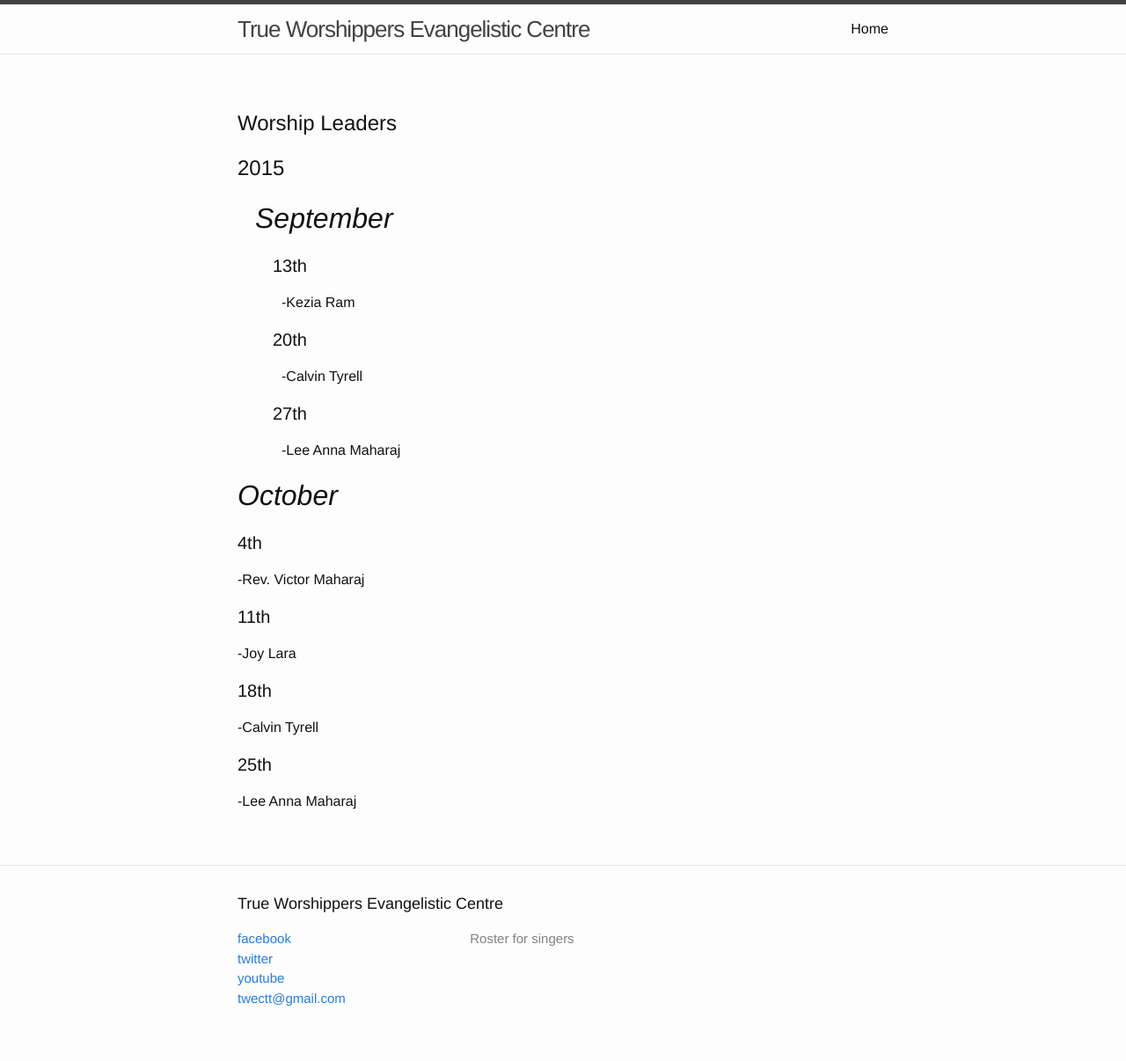
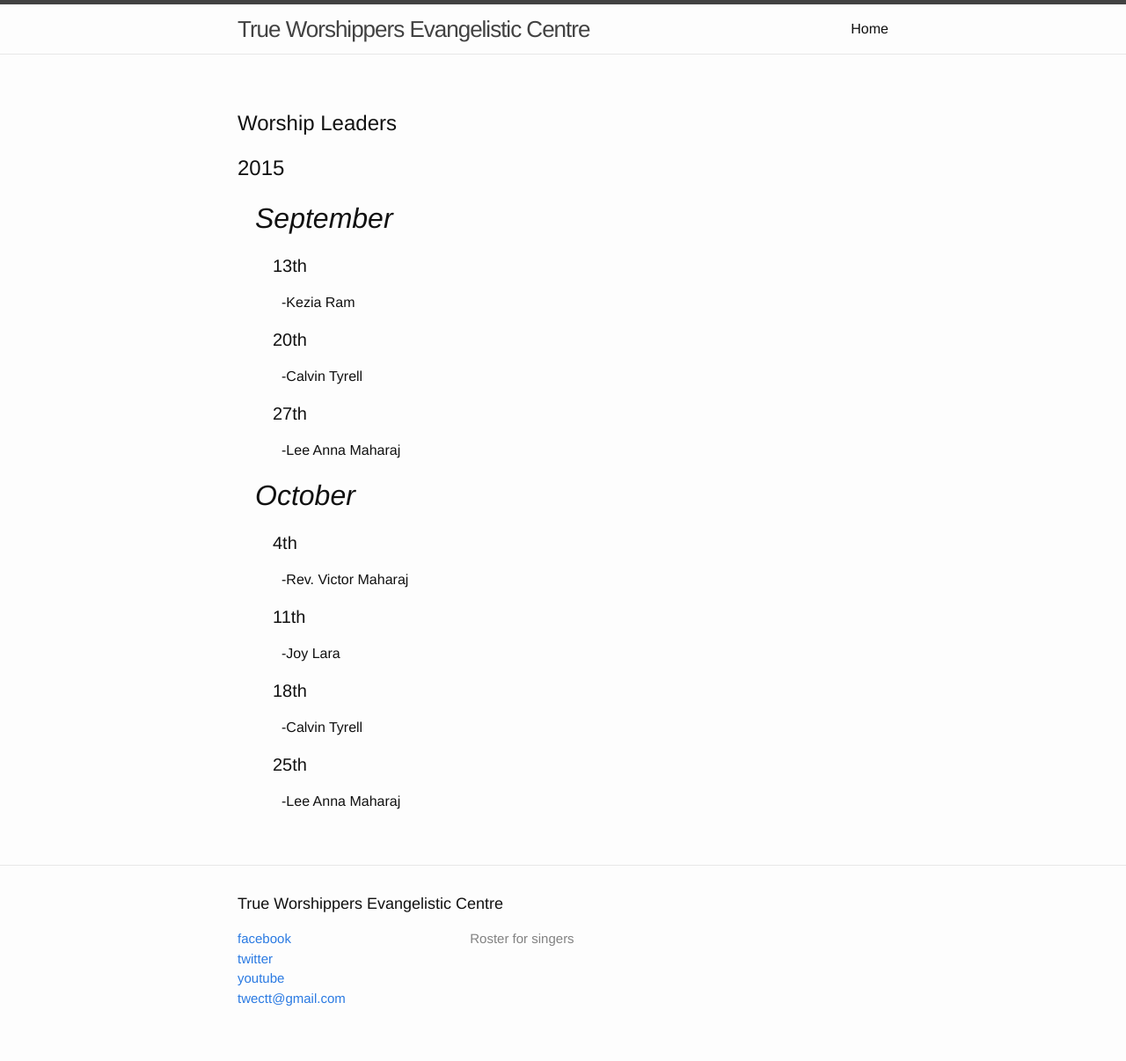
Before and after one commit to josiahmaharaj/roster_trueworshippersorg, a Jekyll site: the page built from worshipleading.html, in a window 1280 px wide. Shown: the whole page at 88% size. Built offline with Jekyll 4.4.1, drawn with Linux system fonts in a browser that asks for light colours.

Commit message:
Update worshipleading.html

```diff
--- a/worshipleading.html
+++ b/worshipleading.html
@@ -5,15 +5,13 @@ layout: page
 <h1>Worship Leaders</h1>
 <h1>2015</h1>
 
-<div class="worship">
 	{% for date in site.data.worshipleading %}
-	<h2><em>{{ date.Month }}</em></h2>
+	<h2 style="padding-left:20px"><em>{{ date.Month }}</em></h2>
 
 
 		{% for item in date.items %}
-			<h4>{{ item.day }}</h4>
-			<p>{{ item.person }}</p>
+			<h4 style="padding-left:40px">{{ item.day }}</h4>
+			<p style="padding-left:50px">{{ item.person }}</p>
 		{% endfor %}
-</div>
 
 {% endfor %}
```
